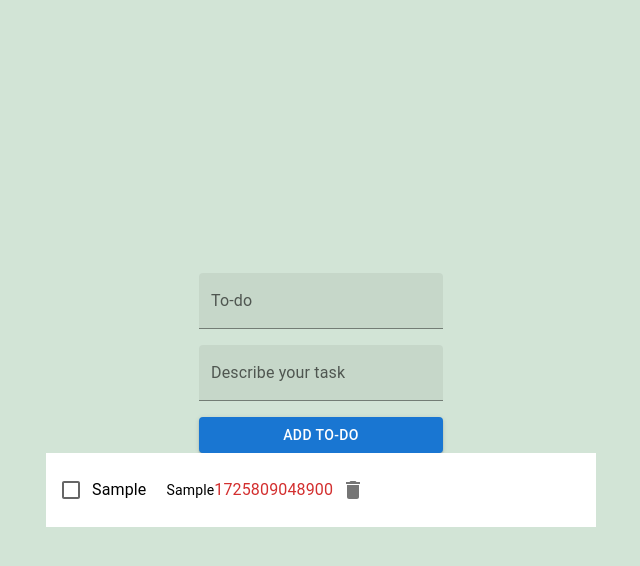
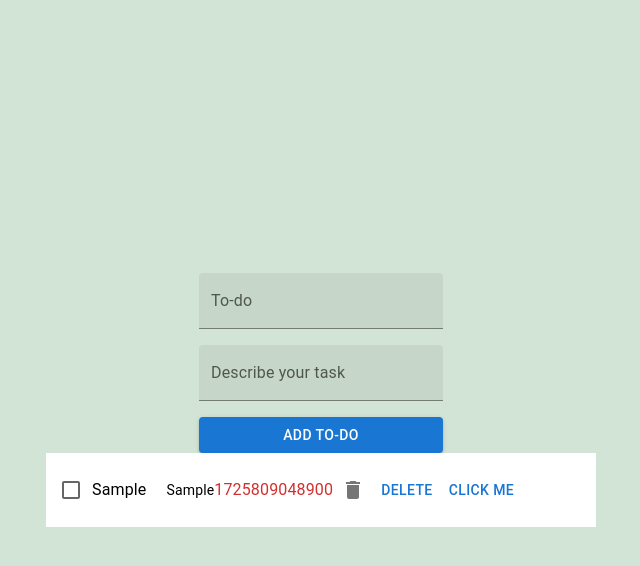
Before and after one commit to SaraLindholm/zustand, a React (Create React App) app: page / in a window 1280 px wide. Both pictures are taken after typing "Sample", "Sample" into the empty fields and a click on the button "ADD TO-DO". Shown: the top 566 px of the page, without its empty margins (319-959 px from the left). Built offline with nearby package versions, Linux system fonts and the light colour scheme.

Commit message:
installerade om node moduls och sen fungerad det

```diff
--- a/src/Components/TodoList.tsx
+++ b/src/Components/TodoList.tsx
@@ -1,13 +1,13 @@
 import {
   Button,
   Container,
-  IconButton,
   List,
   ListItem,
   Stack,
   Typography,
 } from "@mui/material";
 import Checkbox from "@mui/material/Checkbox";
+import IconButton from "@mui/material/IconButton";
 import DeleteIcon from "@mui/icons-material/Delete";
 import useStore from "../useStore";
 
@@ -55,9 +55,21 @@ const TodoList = () => {
               </Typography>
               <Typography color="error">{todo.id}</Typography>
 
-              <IconButton aria-label="delete">
+              <IconButton
+                aria-label="delete"
+                onClick={() => deleteTodo(todo.id)}
+              >
                 <DeleteIcon />
               </IconButton>
+              <Button onClick={() => deleteTodo(todo.id)}>Delete</Button>
+
+              <Button
+                onClick={() => {
+                  alert("clicked");
+                }}
+              >
+                Click me
+              </Button>
 
               {/* <IconButton
                 edge="end"
```
